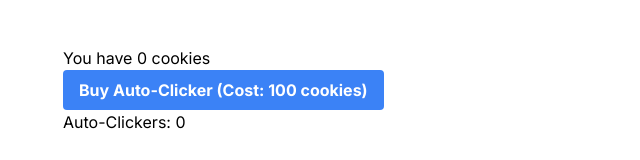
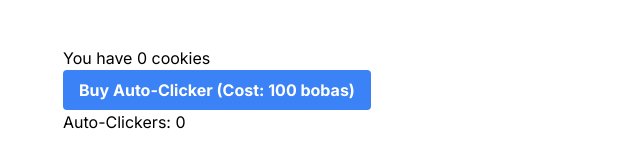
Before and after one commit to poppyseedDev/clickMe, a Next.js app: page / in a window 1280 px wide. Shown: the part 666-826 px from the top of the page, without its empty margins (177-817 px from the left). Built offline with nearby package versions, Linux system fonts and the light colour scheme.

Commit message:
fixing error

```diff
--- a/src/components/CookieClickerCanvas.tsx
+++ b/src/components/CookieClickerCanvas.tsx
@@ -1,5 +1,5 @@
 // CookieClickerCanvas.tsx
-import React, { useRef, useState } from 'react';
+import React, { useRef, useState, useEffect } from 'react';
 import { useCookieClicker } from '@/hooks/useCookieClicker';
 import useAutoClickers from '@/hooks/useAutoClicker';
 import useLocalStorage from '@/hooks/useLocalStorage';
@@ -8,13 +8,16 @@ import { AUTO_CLICKER_COST } from '@/constants/clickers';
 
 const CookieClickerCanvas: React.FC = () => {
     const canvasRef = useRef<HTMLCanvasElement>(null);
+    const [isClient, setIsClient] = useState(false); // New state to control rendering
     const [cookies, setCookies] = useLocalStorage('cookies', 0);
     const [cookiesPerClick, setCookiesPerClick] = useState<number>(1);
+
     function incrementCookies(amount: number) {
         setCookies(cookies + amount);
     }
+    const initialAutoClickers = typeof window !== 'undefined' ? parseInt(localStorage.getItem('autoClickers') || '0') : 0;
 
-  const { autoClickers, setAutoClickers } = useAutoClickers(parseInt(localStorage.getItem('autoClickers') || '0'), incrementCookies);
+    const { autoClickers, setAutoClickers } = useAutoClickers(initialAutoClickers, incrementCookies);
 
     const { setFloatingTexts, setZoom } = useCookieClicker(canvasRef, cookies, autoClickers, () => incrementCookies(cookiesPerClick));
 
@@ -24,6 +27,16 @@ const CookieClickerCanvas: React.FC = () => {
         setAutoClickers(autoClickers + 1);
         }
     };
+
+      // Set isClient to true after component mounts
+      useEffect(() => {
+        setIsClient(true);
+    }, []);
+
+      // Render the component only after client-side hydration
+    if (!isClient) {
+        return null;
+    }
 
   return (
     <div className="p-4">
--- a/src/components/CookieClickerControls.tsx
+++ b/src/components/CookieClickerControls.tsx
@@ -14,7 +14,7 @@ const CookieClickerControls: React.FC<CookieClickerControlsProps> = ({
         onClick={onBuyAutoClicker}
         disabled={cookies < AUTO_CLICKER_COST * (autoClickers + 1)}
       >
-        Buy Auto-Clicker (Cost: {AUTO_CLICKER_COST * (autoClickers + 1)} cookies)
+        Buy Auto-Clicker (Cost: {AUTO_CLICKER_COST * (autoClickers + 1)} bobas)
       </button>
       <p>Auto-Clickers: {autoClickers}</p>
     </>
--- a/src/hooks/useCookieClicker.ts
+++ b/src/hooks/useCookieClicker.ts
@@ -35,7 +35,7 @@ export const useCookieClicker = (
       ctx.clearRect(0, 0, canvas.width, canvas.height);
       drawCookie(ctx, cookieImage, zoom, canvas.width, canvas.height);
       drawCookieCount(ctx, cookies);
-      drawFloatingTexts(ctx, floatingTexts);
+      drawFloatingTexts(ctx, floatingTexts, autoClickers);
       updateFloatingTexts();
       requestAnimationFrame(draw);
     };
--- a/src/hooks/useLocalStorage.ts
+++ b/src/hooks/useLocalStorage.ts
@@ -3,6 +3,9 @@ import { useState, useEffect } from 'react';
 
 function useLocalStorage(key: string, initialValue: number): [number, (value: number) => void] {
   const [storedValue, setStoredValue] = useState<number>(() => {
+    if (typeof window === 'undefined') {
+      return initialValue; // Return initial value if not running in browser
+    }
     try {
       const item = window.localStorage.getItem(key);
       return item ? parseInt(item) : initialValue;
@@ -13,11 +16,13 @@ function useLocalStorage(key: string, initialValue: number): [number, (value: nu
   });
 
   const setValue = (value: number) => {
-    try {
-      setStoredValue(value);
-      window.localStorage.setItem(key, value.toString());
-    } catch (error) {
-      console.log(error);
+    if (typeof window !== 'undefined') {
+      try {
+        setStoredValue(value);
+        window.localStorage.setItem(key, value.toString());
+      } catch (error) {
+        console.log(error);
+      }
     }
   };
 
--- a/src/utils/canvasUtils.ts
+++ b/src/utils/canvasUtils.ts
@@ -12,10 +12,10 @@ export const drawCookie = (ctx: CanvasRenderingContext2D, cookieImage: HTMLImage
     ctx.fillText(`Bobas: ${cookieCount}`, 20, 40);
   };
 
-  export const drawFloatingTexts = (ctx: CanvasRenderingContext2D, floatingTexts: FloatingText[]) => {
+  export const drawFloatingTexts = (ctx: CanvasRenderingContext2D, floatingTexts: FloatingText[], incrementBy: number) => {
     floatingTexts.forEach((text) => {
       ctx.font = '20px Arial';
       ctx.fillStyle = `rgba(0, 0, 0, ${text.opacity})`;
-      ctx.fillText('+1', text.x, text.y);
+      ctx.fillText(`+${incrementBy}`, text.x, text.y);
     });
   };
```
Lines whose indentation alone changed are shown as unchanged.
